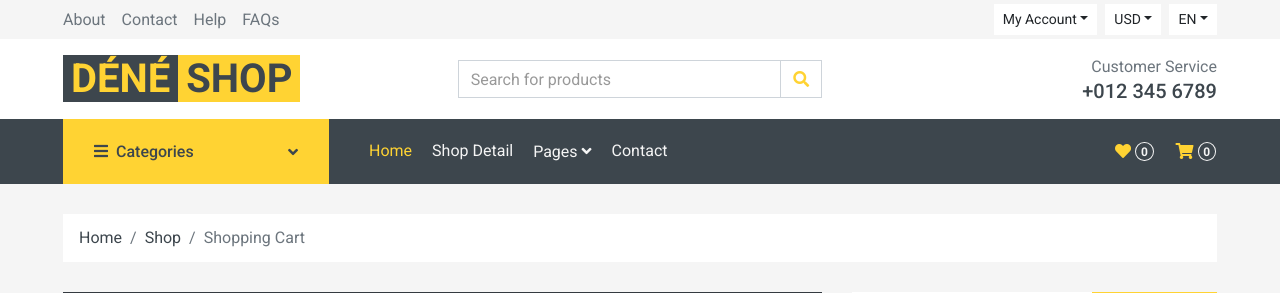
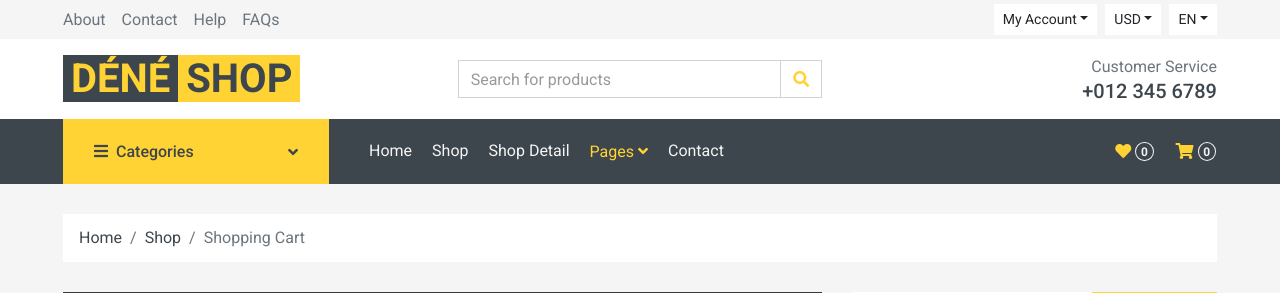
Before and after one commit to HKassogue/flask_eshop_dec_22, a Flask app: page /cart in a window 1280 px wide. Shown: the top 293 px of the page. Run offline with Flask 2, Linux system fonts and the light colour scheme; some libraries are stand-ins or nearby versions.

Commit message:
Make of active url style on navigation

```diff
--- a/monapp/templates/base.html
+++ b/monapp/templates/base.html
@@ -146,16 +146,45 @@
                     </button>
                     <div class="collapse navbar-collapse justify-content-between" id="navbarCollapse">
                         <div class="navbar-nav mr-auto py-0">
+                            {% if request.path=='/' %}
                                 <a href="{{ url_for('index') }}" class="nav-item nav-link active">Home</a>
+                            {% else %}
+                                <a href="{{ url_for('index') }}" class="nav-item nav-link">Home</a>
+                            {% endif %}
+                            {% if request.path=='/shop' %}
+                                <a href="{{ url_for('shop') }}" class="nav-item nav-link active">Shop</a>
+                            {% else %}
+                                <a href="{{ url_for('shop') }}" class="nav-item nav-link">Shop</a>
+                            {% endif %}
+                            {% if request.path=='/detail' %}
+                                <a href="{{ url_for('detail') }}" class="nav-item nav-link active">Shop Detail</a>
+                            {% else %}
                                 <a href="{{ url_for('detail') }}" class="nav-item nav-link">Shop Detail</a>
+                            {% endif %}
                             <div class="nav-item dropdown">
+                                {% if request.path in ['/cart', '/checkout'] %}
+                                    <a href="#" class="nav-link dropdown-toggle active" data-toggle="dropdown">Pages <i class="fa fa-angle-down mt-1"></i></a>
+                                {% else %}
                                     <a href="#" class="nav-link dropdown-toggle" data-toggle="dropdown">Pages <i class="fa fa-angle-down mt-1"></i></a>
+                                {% endif %}
                                     <div class="dropdown-menu bg-primary rounded-0 border-0 m-0">
+                                    {% if request.path=='/cart' %}
+                                        <a href="{{ url_for('cart') }}" class="dropdown-item active">Shopping Cart</a>
+                                    {% else %}
                                         <a href="{{ url_for('cart') }}" class="dropdown-item">Shopping Cart</a>
+                                    {% endif %}
+                                    {% if request.path=='/checkout' %}
+                                        <a href="{{ url_for('checkout') }}" class="dropdown-item active">Checkout</a>
+                                    {% else %}
                                         <a href="{{ url_for('checkout') }}" class="dropdown-item">Checkout</a>
+                                    {% endif %}
                                 </div>
                             </div>
+                            {% if request.path=='/contact' %}
+                                <a href="{{ url_for('contact') }}" class="nav-item nav-link active">Contact</a>
+                            {% else %}
                                 <a href="{{ url_for('contact') }}" class="nav-item nav-link">Contact</a>
+                            {% endif %}
                         </div>
                         <div class="navbar-nav ml-auto py-0 d-none d-lg-block">
                             <a href="" class="btn px-0">
```
Lines whose indentation alone changed are shown as unchanged.
